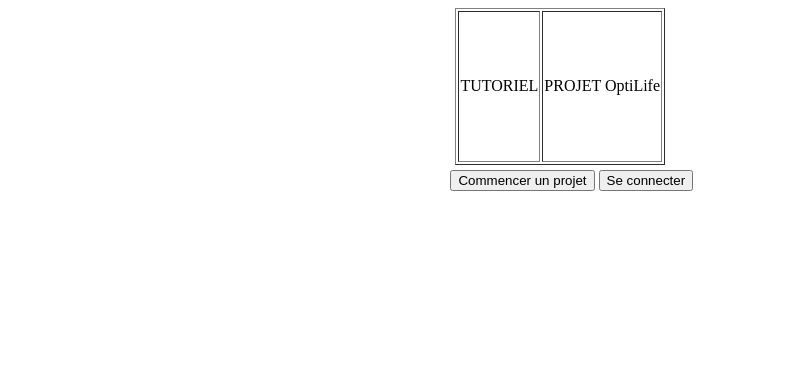
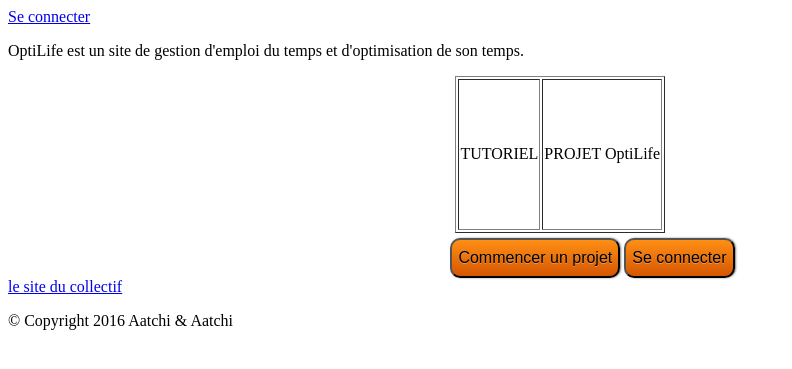
Before and after one commit to hugobaran/OptiLife, a PHP site: page /accueil.php in a window 1280 px wide. Shown: the top 369 px of the page, without its empty margins (0-792 px from the left). Run offline with PHP 8.4, Linux system fonts and the light colour scheme.

Commit message:
css
accueil et bouton

```diff
--- a/css/accueil.css
+++ b/css/accueil.css
@@ -1,3 +1,5 @@
+@import "utilities.css";
+
 .acc{
 	margin:auto;
 	width:30%;
--- /dev/null
+++ b/css/utilities.css
@@ -0,0 +1,21 @@
+#btn{
+	font-family: Arial,sans-serif;
+     font-size: 1em;
+     height: 40px;
+     text-align: center;
+
+     background: #FF8F15;
+	 background: linear-gradient( #FF8F15, #D55601);
+	 border-radius: 10px;
+	 text-shadow: 0px 1px 0px rgba( 244, 222, 207, 0.4);
+	 box-shadow: 1px 0 2px rgba( 0, 0, 0, 0.5),
+                 0 -1px 0 rgba( 255, 255, 255, 0.4);
+
+}
+
+#btn:hover{
+	color: #151515;
+	background: #FF9D33;
+	 background: linear-gradient( #FF9D33, #D5671E);
+
+}
--- a/html/accueil.php
+++ b/html/accueil.php
@@ -8,16 +8,18 @@
 	</head>
 	<body>
 
-	<!-- inclure header -->
-
+		<?php include("header.html"); ?>
+		<div class="presenter">
+			<p>OptiLife est un site de gestion d'emploi du temps et d'optimisation de son temps.</p>
+		</div>
 		<div class="acc">
 			<table class="tabacc" border=1px><tr><td id="tutoriel">TUTORIEL</td><td id="explication">PROJET OptiLife</td></tr> </table>
-			<input type=button value="Commencer un projet" onclick="document.location.href='edt.php'"/>
+			<input id="btn" type=button value="Commencer un projet" onclick="document.location.href='edt.php'"/>
 
 			<?php include("connectacc.php"); ?>
 
 		</div>
-	<!-- inclure footer -->
+		<?php include("footer.html"); ?>
 	</table>
 	</body>
 </html>
--- a/html/connectacc.php
+++ b/html/connectacc.php
@@ -1,6 +1,6 @@
 <?php
 	if(!isset($_SESSION)){
-?>	<input type=button value="Se connecter" onclick="document.location.href=''"/> <!--page de connexion de Hugo-->
+?>	<input type=button id="btn" value="Se connecter" onclick="document.location.href=''"/> <!--page de connexion de Hugo-->
 <?php
 	}
 ?>
```
Lines whose indentation alone changed are shown as unchanged.
